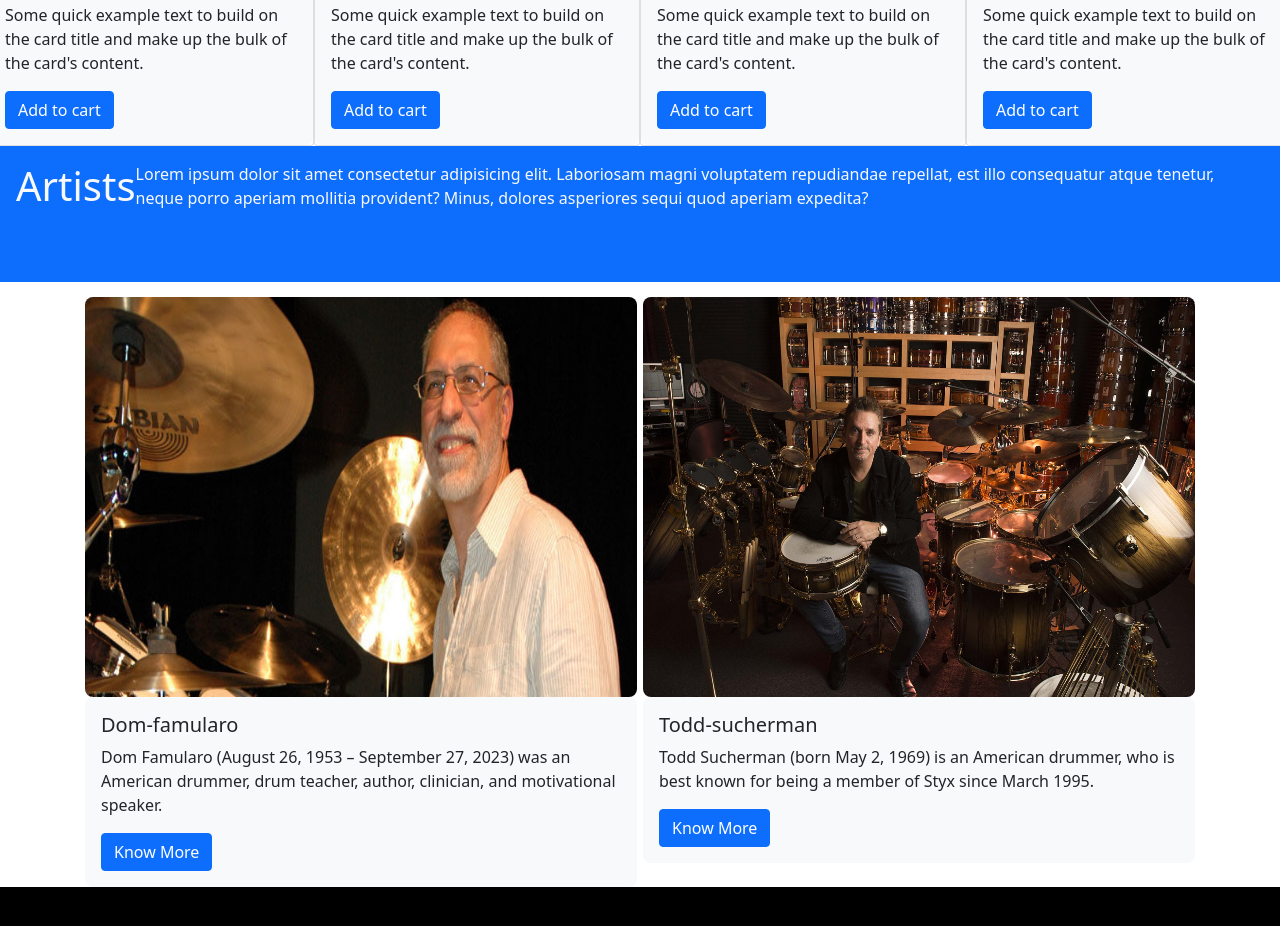
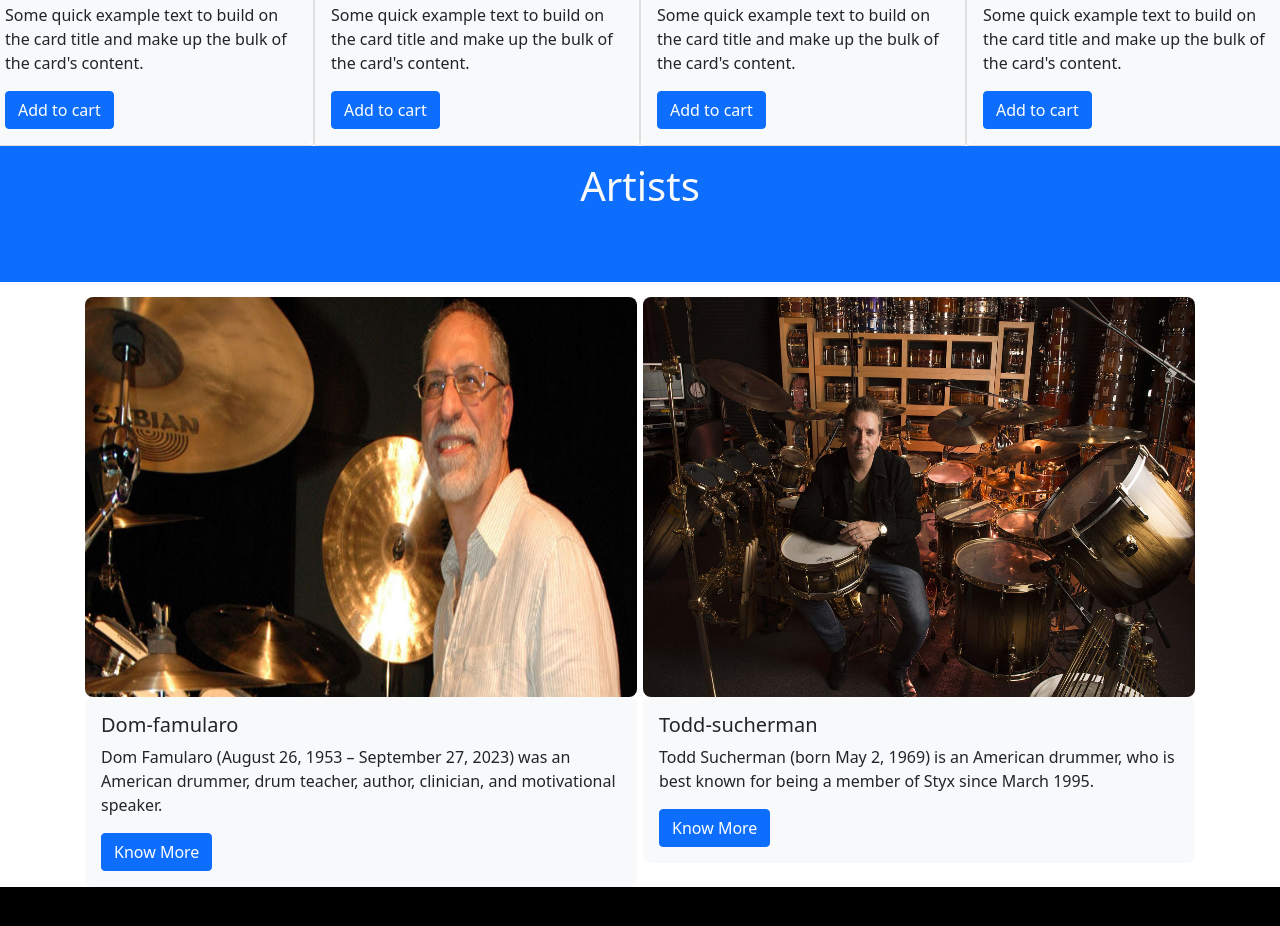
Before and after one commit to javad1358mft/midTerm-Project-html-css, a plain HTML site: page index.html in a window 1280 px wide. Shown: the part 1869-2795 px from the top of the page. Drawn offline with nearby package versions, Linux system fonts and the light colour scheme.

Commit message:
delet lorem

```diff
--- a/index.html
+++ b/index.html
@@ -34,7 +34,7 @@
   </section>
 
   <div class="title bg-primary ">
-    <h1 >Products</h1>
+    <h1>Products</h1>
   </div>
 
   <div class="container">
@@ -120,7 +120,7 @@
 
   <div class="p-3 d-flex justify-content-center bg-primary text-light">
     <h1>Artists</h1>
-    <p>Lorem ipsum dolor sit amet consectetur adipisicing elit. Laboriosam magni voluptatem repudiandae repellat, est illo consequatur atque tenetur, neque porro aperiam mollitia provident? Minus, dolores asperiores sequi quod aperiam expedita?</p>
+
   </div>
 
   <!-- artists -->
```
